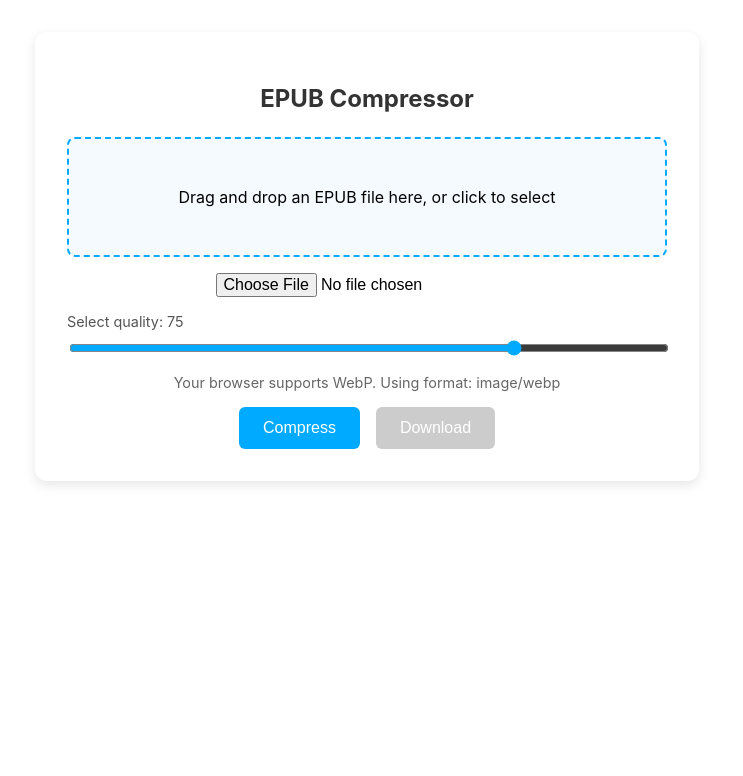
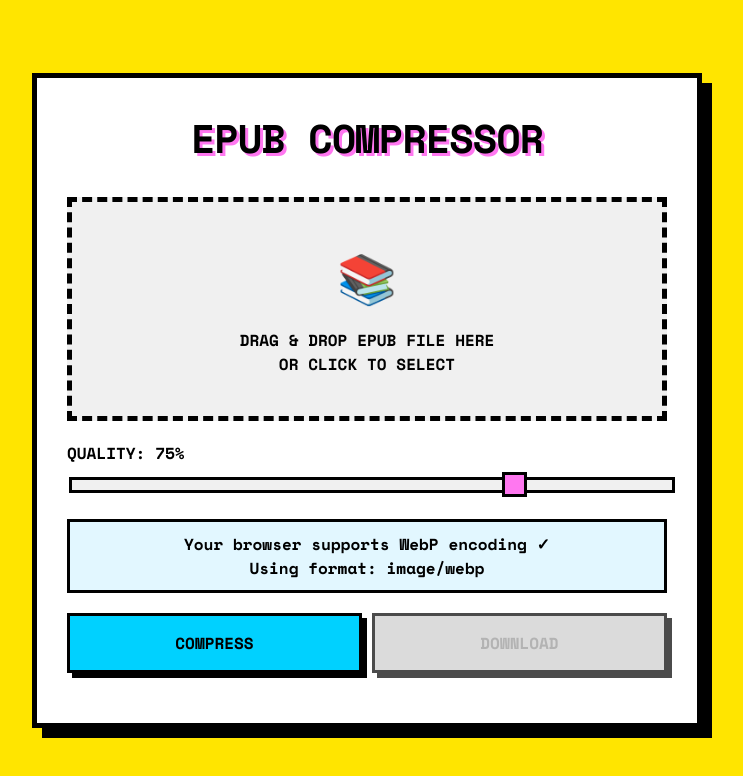
Before and after one commit to icealtria/epub-compressor, a SvelteKit app: page / in a window 1280 px wide. Shown: the top 776 px of the page, without its empty margins (273-1016 px from the left). Built offline with nearby package versions, Linux system fonts and the light colour scheme.

Commit message:
style & readme

```diff
--- a/src/routes/+page.svelte
+++ b/src/routes/+page.svelte
@@ -1,18 +1,24 @@
 <script lang="ts">
     import { compressEpub } from "$lib";
     import { onMount } from "svelte";
+    import './styles.css';
 
     let epubFile: File | null = null;
     let quality: number = 75;
-    // Use union type so we can fall back to JPEG if needed.
     let imageFormat: "image/webp" | "image/jpeg" = "image/webp";
     let supportsWebP = false;
 
     let isProcessing = false;
     let compressedBlob: Blob | null = null;
     let errorMessage = "";
+    let isDragging = false;
 
-    // Check if the browser supports WebP via canvas.toDataURL.
+    // File size tracking
+    let originalSize: number = 0;
+    let compressedSize: number = 0;
+    let compressionRatio: number = 0;
+    let sizeDifference: number = 0;
+
     function checkWebPSupport(): boolean {
         const canvas = document.createElement("canvas");
         if (canvas.getContext && canvas.getContext("2d")) {
@@ -27,23 +33,109 @@
         if (!supportsWebP) {
             imageFormat = "image/jpeg";
         }
+
+        // Add document-level drag and drop event listeners
+        document.body.addEventListener("dragover", handleDocumentDragOver);
+        document.body.addEventListener("dragleave", handleDocumentDragLeave);
+        document.body.addEventListener("drop", handleDocumentDrop);
+
+        return () => {
+            // Clean up event listeners when component is destroyed
+            document.body.removeEventListener(
+                "dragover",
+                handleDocumentDragOver,
+            );
+            document.body.removeEventListener(
+                "dragleave",
+                handleDocumentDragLeave,
+            );
+            document.body.removeEventListener("drop", handleDocumentDrop);
+        };
     });
+
+    function validateEpubFile(file: File): boolean {
+        // Check file extension
+        const fileExtension = file.name.split(".").pop()?.toLowerCase();
+        if (fileExtension !== "epub") {
+            errorMessage = "Only EPUB files are supported.";
+            return false;
+        }
+
+        // Check MIME type
+        const validMimeTypes = [
+            "application/epub+zip",
+            "application/octet-stream",
+        ];
+        if (!validMimeTypes.includes(file.type) && file.type !== "") {
+            errorMessage = `Invalid file type: ${file.type}. Only EPUB files are supported.`;
+            return false;
+        }
+
+        return true;
+    }
 
     function handleFileSelected(event: Event) {
         const input = event.target as HTMLInputElement;
         if (input.files && input.files.length > 0) {
-        epubFile = input.files[0];
+            const file = input.files[0];
+            if (validateEpubFile(file)) {
+                epubFile = file;
+                originalSize = file.size;
                 compressedBlob = null;
+                compressedSize = 0;
+                compressionRatio = 0;
+                sizeDifference = 0;
                 errorMessage = "";
+            }
+        }
+    }
+
+    function handleDocumentDragOver(event: DragEvent) {
+        event.preventDefault();
+        isDragging = true;
+    }
+
+    function handleDocumentDragLeave(event: DragEvent) {
+        // Only set isDragging to false if we're leaving the document
+        // (not just moving between elements)
+        if (
+            !event.relatedTarget ||
+            (event.relatedTarget as Node).nodeName === "HTML"
+        ) {
+            isDragging = false;
+        }
+    }
+
+    function handleDocumentDrop(event: DragEvent) {
+        event.preventDefault();
+        isDragging = false;
+        if (event.dataTransfer?.files?.length) {
+            const file = event.dataTransfer.files[0];
+            if (validateEpubFile(file)) {
+                epubFile = file;
+                originalSize = file.size;
+                compressedBlob = null;
+                compressedSize = 0;
+                compressionRatio = 0;
+                sizeDifference = 0;
+                errorMessage = "";
+            }
         }
     }
 
     function handleDrop(event: DragEvent) {
         event.preventDefault();
         if (event.dataTransfer?.files?.length) {
-        epubFile = event.dataTransfer.files[0];
+            const file = event.dataTransfer.files[0];
+            if (validateEpubFile(file)) {
+                epubFile = file;
+                originalSize = file.size;
                 compressedBlob = null;
+                compressedSize = 0;
+                compressionRatio = 0;
+                sizeDifference = 0;
                 errorMessage = "";
+            }
         }
     }
 
@@ -58,6 +150,15 @@
         try {
             // Pass imageFormat along with quality if your compressEpub supports it.
             compressedBlob = await compressEpub(epubFile, quality, imageFormat);
+
+            // Calculate compression statistics
+            if (compressedBlob) {
+                compressedSize = compressedBlob.size;
+                sizeDifference = originalSize - compressedSize;
+                compressionRatio = Math.round(
+                    (1 - sizeDifference / originalSize) * 100,
+                );
+            }
         } catch (err) {
             errorMessage = "Compression failed. Check console for details.";
             console.error(err);
@@ -72,33 +173,40 @@
         const url = URL.createObjectURL(compressedBlob);
         const link = document.createElement("a");
         link.href = url;
-      link.download = epubFile.name.replace(/\.epub$/i, "") + "-compressed.epub";
+        link.download =
+            epubFile.name.replace(/\.epub$/i, "") + "-compressed.epub";
         link.click();
         URL.revokeObjectURL(url);
     }
 </script>
 
-  <div class="container">
-    <h2>EPUB Compressor</h2>
+<div class="container" class:dragging={isDragging}>
+    <div class="content-wrapper">
+        <h2 class="title">EPUB COMPRESSOR</h2>
 
-    <!-- Modern drag-and-drop area -->
-    <div
+        <label
+            for="fileInput"
             class="drop-zone"
             on:drop|preventDefault={handleDrop}
             on:dragover|preventDefault
         >
             {#if !epubFile}
-        <p>Drag and drop an EPUB file here, or click to select</p>
+                <div class="drop-icon">📚</div>
+                <p>DRAG & DROP EPUB FILE HERE<br />OR CLICK TO SELECT</p>
             {:else}
-        <p>{epubFile.name}</p>
+                <p class="filename">{epubFile.name}</p>
             {/if}
-    </div>
-
-    <!-- File input -->
-    <input type="file" accept=".epub" on:change={handleFileSelected} />
+            <input
+                id="fileInput"
+                type="file"
+                accept=".epub"
+                on:change={handleFileSelected}
+                class="hidden-input"
+            />
+        </label>
 
         <div class="controls">
-      <label for="quality">Select quality: {quality}</label>
+            <label for="quality">QUALITY: {quality}%</label>
             <input
                 id="quality"
                 type="range"
@@ -110,107 +218,75 @@
 
         <div class="format-info">
             {#if supportsWebP}
-        <p>Your browser supports WebP. Using format: {imageFormat}</p>
+                <p>
+                    Your browser supports WebP encoding ✓<br />Using format: {imageFormat}
+                </p>
             {:else}
-        <p>Your browser does not support WebP. Falling back to JPEG.</p>
+                <p>
+                    Your browser does not support WebP encoding ✗<br />Falling back to
+                    JPEG.
+                </p>
             {/if}
         </div>
 
         <div class="buttons">
-      <button on:click={handleCompress} disabled={isProcessing}>
-        {isProcessing ? "Processing..." : "Compress"}
+            <button
+                class="compress-btn"
+                on:click={handleCompress}
+                disabled={isProcessing}
+            >
+                {isProcessing ? "PROCESSING..." : "COMPRESS"}
             </button>
-      <button on:click={handleDownload} disabled={!compressedBlob}>
-        Download
+            <button
+                class="download-btn"
+                on:click={handleDownload}
+                disabled={!compressedBlob}
+            >
+                DOWNLOAD
             </button>
         </div>
+
+        {#if compressedBlob}
+            <div class="file-size-comparison">
+                <h3 class="comparison-title">FILE SIZE COMPARISON</h3>
+                <div class="size-details">
+                    <div class="size-item">
+                        <span class="size-label">ORIGINAL:</span>
+                        <span class="size-value"
+                            >{(originalSize / 1024 / 1024).toFixed(2)} MB</span
+                        >
+                    </div>
+                    <div class="size-item">
+                        <span class="size-label">COMPRESSED:</span>
+                        <span class="size-value"
+                            >{(compressedSize / 1024 / 1024).toFixed(2)} MB</span
+                        >
+                    </div>
+                    <div class="size-item highlight">
+                        <span class="size-label">SAVED:</span>
+                        <span class="size-value"
+                            >{(sizeDifference / 1024 / 1024).toFixed(2)} MB ({compressionRatio}%)</span
+                        >
+                    </div>
+                </div>
+                <div class="progress-container">
+                    <div class="progress-bar">
+                        <div
+                            class="progress"
+                            style="width: {compressionRatio}%"
+                        ></div>
+                    </div>
+                    <div class="progress-labels">
+                        <span>0%</span>
+                        <span>50%</span>
+                        <span>100%</span>
+                    </div>
+                </div>
+            </div>
+        {/if}
 
         {#if errorMessage}
             <div class="error">{errorMessage}</div>
         {/if}
     </div>
-
-  <style>
-    .container {
-      max-width: 600px;
-      margin: 2rem auto;
-      padding: 2rem;
-      background: #fff;
-      border-radius: 12px;
-      box-shadow: 0 4px 12px rgba(0, 0, 0, 0.1);
-      font-family: -apple-system, BlinkMacSystemFont, "Segoe UI", Roboto,
-        Oxygen-Sans, Ubuntu, Cantarell, "Helvetica Neue", sans-serif;
-    }
-    h2 {
-      text-align: center;
-      margin-bottom: 1.5rem;
-      color: #333;
-    }
-    .drop-zone {
-      margin: 1rem 0;
-      padding: 2rem;
-      border: 2px dashed #00aaff;
-      text-align: center;
-      border-radius: 8px;
-      background: #f5faff;
-      cursor: pointer;
-      transition: background 0.3s, border-color 0.3s;
-    }
-    .drop-zone:hover {
-      background: #e0f7ff;
-      border-color: #0088cc;
-    }
-    input[type="file"] {
-      display: block;
-      margin: 1rem auto;
-      font-size: 1rem;
-    }
-    .controls {
-      margin: 1rem 0;
-      display: flex;
-      flex-direction: column;
-      gap: 0.5rem;
-    }
-    .controls label {
-      font-size: 0.9rem;
-      color: #555;
-    }
-    .controls input[type="range"] {
-      width: 100%;
-      accent-color: #00aaff;
-    }
-    .format-info {
-      text-align: center;
-      margin-bottom: 1rem;
-      font-size: 0.9rem;
-      color: #666;
-    }
-    .buttons {
-      display: flex;
-      justify-content: center;
-      gap: 1rem;
-      margin-top: 1rem;
-    }
-    button {
-      padding: 0.75rem 1.5rem;
-      border: none;
-      border-radius: 6px;
-      background: #00aaff;
-      color: #fff;
-      font-size: 1rem;
-      cursor: pointer;
-      transition: background 0.3s;
-    }
-    button:disabled {
-      background: #cccccc;
-      cursor: not-allowed;
-    }
-    button:hover:not(:disabled) {
-      background: #0088cc;
-    }
-    .error {
-      color: red;
-      margin-top: 1rem;
-      text-align: center;
-    }
-  </style>
+</div>
--- /dev/null
+++ b/src/routes/styles.css
@@ -0,0 +1,258 @@
+@import url("https://fonts.googleapis.com/css2?family=Space+Mono:wght@400;700&display=swap");
+
+body {
+    margin: 0;
+    padding: 0;
+    background-color: #f5f5f5;
+    background-color: #ffe500;
+    font-family: "Space Mono", monospace;
+}
+
+.container {
+    max-width: 800px;
+    min-height: 100vh;
+    margin: 0 auto;
+    padding: 20px;
+    box-sizing: border-box;
+    display: flex;
+    flex-direction: column;
+    align-items: center;
+    justify-content: center;
+}
+
+.content-wrapper {
+    width: 100%;
+    max-width: 600px;
+    background-color: #fff;
+    border: 5px solid #000;
+    padding: 30px;
+    box-shadow: 10px 10px 0 #000;
+}
+
+.dragging .content-wrapper {
+    background-color: #f0f0f0;
+    transform: scale(1.02);
+}
+
+.title {
+    font-size: 2.5rem;
+    font-weight: 700;
+    margin: 0 0 30px 0;
+    color: #000;
+    text-align: center;
+    letter-spacing: -1px;
+    text-shadow: 3px 3px 0 #ff77f0;
+}
+
+.hidden-input {
+    position: absolute;
+    width: 0.1px;
+    height: 0.1px;
+    opacity: 0;
+    overflow: hidden;
+    z-index: -1;
+}
+
+.drop-zone {
+    border: 5px dashed #000;
+    border-radius: 0;
+    padding: 40px 20px;
+    margin-bottom: 20px;
+    text-align: center;
+    background-color: #f0f0f0;
+    transition: all 0.3s;
+    cursor: pointer;
+    display: block;
+    position: relative;
+}
+
+.drop-zone:hover {
+    background-color: #e6e6e6;
+    transform: scale(1.02);
+}
+
+.drop-icon {
+    font-size: 3rem;
+    margin-bottom: 15px;
+}
+
+.drop-zone p {
+    font-size: 1rem;
+    font-weight: bold;
+    margin: 0;
+}
+
+.filename {
+    font-weight: bold;
+    word-break: break-all;
+}
+
+input[type="file"] {
+    border: 3px solid #000;
+    padding: 10px;
+    width: 100%;
+    margin-bottom: 20px;
+    background-color: #f0f0f0;
+}
+
+.controls {
+    margin-bottom: 20px;
+}
+
+.controls label {
+    display: block;
+    font-weight: bold;
+    margin-bottom: 10px;
+}
+
+input[type="range"] {
+    width: 100%;
+    height: 10px;
+    -webkit-appearance: none;
+    appearance: none;
+    background: #f0f0f0;
+    border: 3px solid #000;
+}
+
+input[type="range"]::-webkit-slider-thumb {
+    -webkit-appearance: none;
+    width: 25px;
+    height: 25px;
+    background: #ff77f0;
+    border: 3px solid #000;
+    cursor: pointer;
+}
+
+input[type="range"]::-moz-range-thumb {
+    appearance: none;
+    width: 20px;
+    height: 20px;
+    background: #ff77f0;
+    border: 3px solid #000;
+    cursor: pointer;
+    border-radius: 0%;
+}
+
+.format-info {
+    background-color: #e2f7ff;
+    border: 3px solid #000;
+    padding: 10px;
+    margin-bottom: 20px;
+    text-align: center;
+}
+
+.format-info p {
+    margin: 0;
+    font-weight: bold;
+}
+
+.buttons {
+    display: flex;
+    gap: 10px;
+    margin-bottom: 20px;
+}
+
+button {
+    flex: 1;
+    padding: 15px;
+    border: 3px solid #000;
+    background-color: #00d1ff;
+    font-family: "Space Mono", monospace;
+    font-size: 1rem;
+    font-weight: bold;
+    cursor: pointer;
+    transition: all 0.2s;
+    text-transform: uppercase;
+    box-shadow: 5px 5px 0 #000;
+}
+
+button:hover:not(:disabled) {
+    transform: translate(-2px, -2px);
+    box-shadow: 7px 7px 0 #000;
+}
+
+button:active:not(:disabled) {
+    transform: translate(0, 0);
+    box-shadow: 0 0 0 #000;
+}
+
+button:disabled {
+    background-color: #ccc;
+    cursor: not-allowed;
+    opacity: 0.7;
+}
+
+.compress-btn {
+    background-color: #00d1ff;
+}
+
+.download-btn {
+    background-color: #4cff42;
+}
+
+.file-size-comparison {
+    margin-top: 30px;
+    padding: 20px;
+    border: 3px solid #000;
+    background-color: #f8f8f8;
+}
+
+.comparison-title {
+    text-align: center;
+    margin: 0 0 20px 0;
+    font-size: 1.3rem;
+    font-weight: bold;
+    text-decoration: underline;
+}
+
+.size-details {
+    margin-bottom: 20px;
+}
+
+.size-item {
+    display: flex;
+    justify-content: space-between;
+    margin-bottom: 10px;
+    padding: 10px;
+    background-color: #fff;
+    border: 3px solid #000;
+}
+
+.size-item.highlight {
+    background-color: #baffb4;
+    font-weight: bold;
+}
+
+.progress-container {
+    margin-top: 15px;
+}
+
+.progress-bar {
+    height: 25px;
+    background-color: #fff;
+    border: 3px solid #000;
+    overflow: hidden;
+}
+
+.progress {
+    height: 100%;
+    background-color: #ff77f0;
+    transition: width 0.5s ease-in-out;
+}
+
+.progress-labels {
+    display: flex;
+    justify-content: space-between;
+    margin-top: 5px;
+    font-size: 0.8rem;
+}
+
+.error {
+    margin-top: 20px;
+    padding: 15px;
+    background-color: #ff7070;
+    border: 3px solid #000;
+    color: #000;
+    font-weight: bold;
+    text-align: center;
+}
```
Also changed, not shown: Screenshot.png (added), 1 other file (tests, documents, lock files or other folders). Lines whose indentation alone changed are shown as unchanged.
